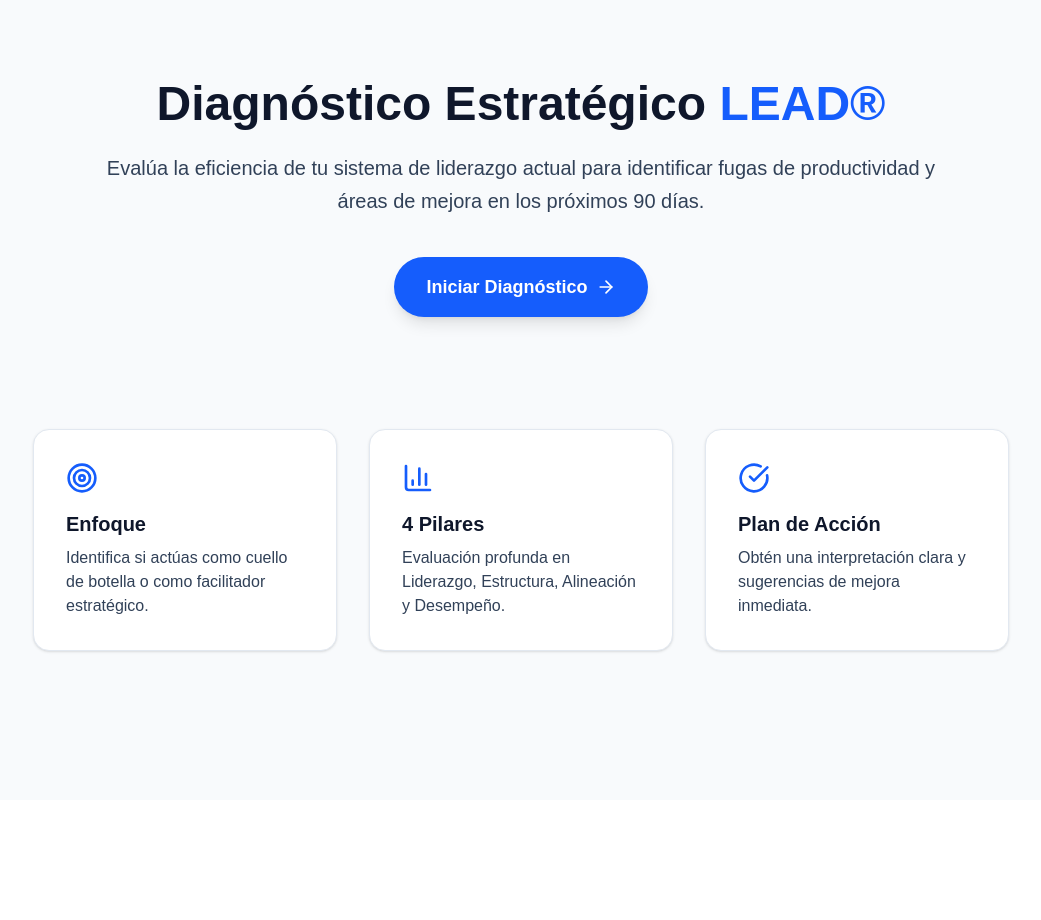
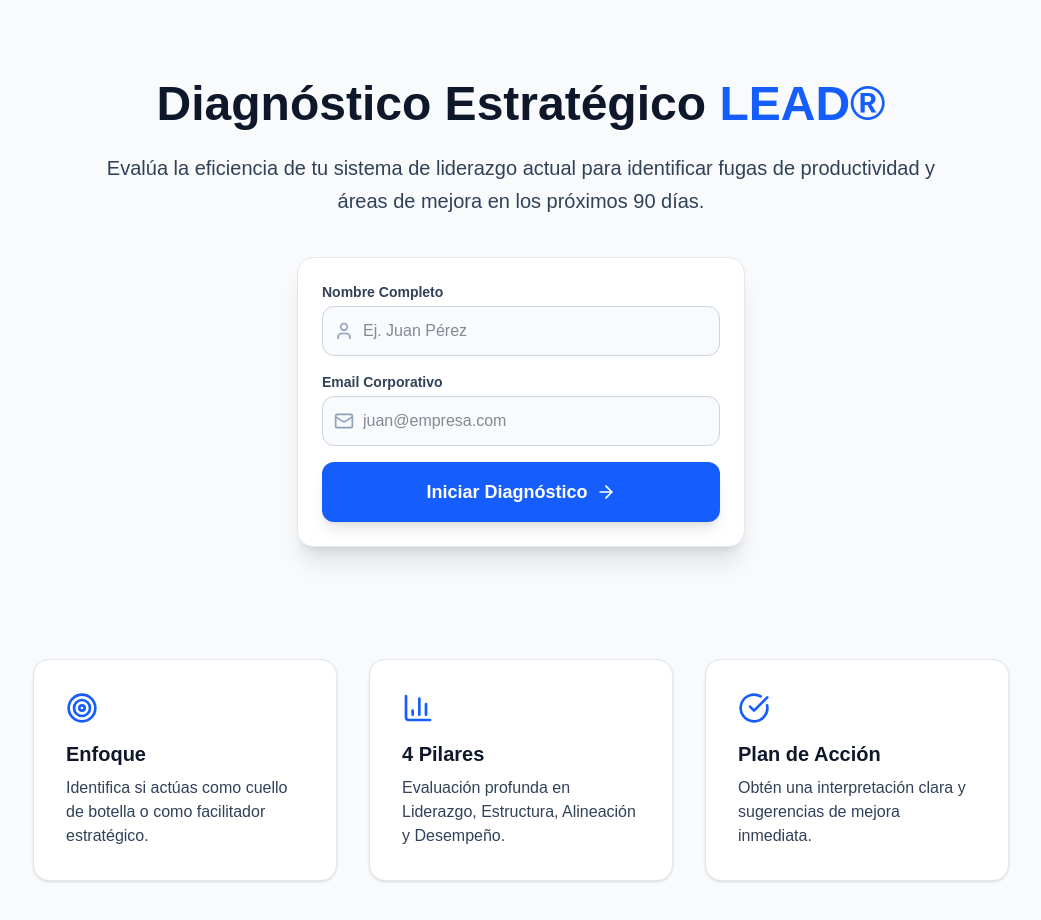
Before and after one commit to rsebastiantrinidad-prog/metodoLEAD, a Next.js app: page / in a window 1280 px wide. Shown: the top 920 px of the page, without its empty margins (119-1160 px from the left). Before the commit the page ends 800 px from the top, so only its background shows below. Built offline with nearby package versions, Linux system fonts and the light colour scheme.

Commit message:
feat: full lead logic and complete supabase data persistence

```diff
--- a/app/diagnostico/page.tsx
+++ b/app/diagnostico/page.tsx
@@ -5,11 +5,14 @@ import { leadQuestions, CategoryId } from '@/lib/questions';
 import { Radar, RadarChart, PolarGrid, PolarAngleAxis, ResponsiveContainer, PolarRadiusAxis } from 'recharts';
 import { ChevronRight, ChevronLeft, Send, CheckCircle2 } from 'lucide-react';
 import { getInterpretation } from '@/lib/interpretations';
+import { supabase } from '@/lib/supabase';
 
 export default function DiagnosticoPage() {
   const [step, setStep] = useState(0); // 0 a 31 (las 32 preguntas)
   const [respuestas, setRespuestas] = useState<Record<string, number>>({});
   const [finalizado, setFinalizado] = useState(false);
+
+  const [isSaving, setIsSaving] = useState(false);
 
   // Identificar en qué bloque estamos (L, E, A o D)
   const currentBlockIdx = Math.floor(step / 8);
@@ -17,20 +20,59 @@ export default function DiagnosticoPage() {
   const currentBlock = leadQuestions[currentBlockIdx];
   const currentQuestion = currentBlock.preguntas[currentQuestionIdx];
 
-  const handleAnswer = (valor: number) => {
-    setRespuestas({ ...respuestas, [`${currentBlock.id}-${currentQuestionIdx}`]: valor });
+  const handleAnswer = async (valor: number) => {
+    const nuevasRespuestas = { ...respuestas, [`${currentBlock.id}-${currentQuestionIdx}`]: valor };
+    setRespuestas(nuevasRespuestas);
+
     if (step < 31) {
       setStep(step + 1);
     } else {
+      setIsSaving(true);
+      await guardarResultados(nuevasRespuestas);
       setFinalizado(true);
+      setIsSaving(false);
     }
   };
 
   // Cálculo de promedios para el gráfico
-  const calcularPromedio = (id: CategoryId) => {
-    const keys = Object.keys(respuestas).filter(k => k.startsWith(id));
-    const suma = keys.reduce((acc, k) => acc + respuestas[k], 0);
-    return suma / 8;
+  const calcularPromedio = (id: CategoryId, currentRespuestas = respuestas) => {
+    const keys = Object.keys(currentRespuestas).filter(k => k.startsWith(id));
+    if (keys.length === 0) return 0;
+    const suma = keys.reduce((acc, k) => acc + currentRespuestas[k], 0);
+    return suma / 8; // Divide explicitly by 8 according to LEAD questions mapping
+  };
+
+  const guardarResultados = async (todasLasRespuestas: Record<string, number>) => {
+    try {
+      const storedNombre = sessionStorage.getItem('lead_nombre') || 'Usuario Anónimo';
+      const storedEmail = sessionStorage.getItem('lead_email') || 'sin@email.com';
+
+      const payload = {
+        full_name: storedNombre,
+        email: storedEmail,
+        respuestas: todasLasRespuestas,
+        promedios: {
+          L: calcularPromedio('L', todasLasRespuestas),
+          E: calcularPromedio('E', todasLasRespuestas),
+          A: calcularPromedio('A', todasLasRespuestas),
+          D: calcularPromedio('D', todasLasRespuestas)
+        }
+      };
+
+      console.log("Intentando guardar este payload en Supabase:", payload);
+
+      const { data, error } = await supabase
+        .from('diagnosticos')
+        .insert([payload]);
+
+      if (error) {
+        console.error("Error al guardar en Supabase:", error);
+      } else {
+        console.log("Resultados guardados correctamente:", data);
+      }
+    } catch (err: any) {
+      console.error("Error excepcional al guardar:", err);
+    }
   };
 
   const dataGrafico = [
@@ -63,6 +105,30 @@ export default function DiagnosticoPage() {
           {dataGrafico.map((item) => {
             const id = item.subject.charAt(0);
             const interpretacion = getInterpretation(id, item.A);
+
+            let colorClasses = {
+              bg: 'bg-red-50 dark:bg-red-900/20',
+              border: 'border-red-100 dark:border-red-900/30',
+              title: 'text-red-700 dark:text-red-400',
+              text: 'text-red-600 dark:text-red-300'
+            };
+
+            if (item.A > 2.5 && item.A <= 3.9) {
+              colorClasses = {
+                bg: 'bg-orange-50 dark:bg-orange-900/20',
+                border: 'border-orange-100 dark:border-orange-900/30',
+                title: 'text-orange-700 dark:text-orange-400',
+                text: 'text-orange-600 dark:text-orange-300'
+              };
+            } else if (item.A > 3.9) {
+              colorClasses = {
+                bg: 'bg-emerald-50 dark:bg-emerald-900/20',
+                border: 'border-emerald-100 dark:border-emerald-900/30',
+                title: 'text-emerald-700 dark:text-emerald-400',
+                text: 'text-emerald-600 dark:text-emerald-300'
+              };
+            }
+
             return (
               <div key={item.subject} className="bg-white dark:bg-slate-800 p-6 rounded-xl border border-slate-200 dark:border-slate-700 shadow-sm hover:shadow-md transition-shadow">
                 <div className="flex justify-between items-center mb-3">
@@ -81,11 +147,11 @@ export default function DiagnosticoPage() {
                         {interpretacion.titleDesc}
                       </p>
                     </div>
-                    <div className="bg-red-50 dark:bg-red-900/20 p-4 rounded-xl border border-red-100 dark:border-red-900/30">
-                      <p className="text-sm font-bold text-red-700 dark:text-red-400 mb-2">
+                    <div className={`${colorClasses.bg} p-4 rounded-xl border ${colorClasses.border}`}>
+                      <p className={`text-sm font-bold ${colorClasses.title} mb-2`}>
                         Diagnóstico Preliminar: <span className="font-semibold">{interpretacion.diag}</span>
                       </p>
-                      <p className="text-sm text-red-600 dark:text-red-300 leading-relaxed font-medium">
+                      <p className={`text-sm ${colorClasses.text} leading-relaxed font-medium`}>
                         {interpretacion.diagDesc}
                       </p>
                     </div>
@@ -119,6 +185,12 @@ export default function DiagnosticoPage() {
         </h2>
       </div>
 
+      {isSaving ? (
+        <div className="flex flex-col items-center justify-center p-12 text-blue-600 dark:text-blue-400">
+          <div className="animate-spin rounded-full h-12 w-12 border-b-2 border-currentColor mb-4"></div>
+          <p className="font-bold text-lg animate-pulse">Guardando y calculando tu diagnóstico...</p>
+        </div>
+      ) : (
         <div className="grid gap-4 mt-6">
           {[1, 2, 3, 4, 5].map((valor, index) => (
             <button
@@ -135,10 +207,13 @@ export default function DiagnosticoPage() {
             </button>
           ))}
         </div>
+      )}
 
+      {!isSaving && (
         <div className="mt-10 text-slate-500 dark:text-slate-400 font-medium text-center bg-slate-100 dark:bg-slate-800 py-3 rounded-full mx-auto max-w-xs">
           Pregunta <span className="text-slate-900 dark:text-white font-bold">{step + 1}</span> de 32
         </div>
+      )}
     </main>
   );
 }
--- a/app/page.tsx
+++ b/app/page.tsx
@@ -1,7 +1,25 @@
-import Link from 'next/link';
-import { ArrowRight, CheckCircle, Target, BarChart3 } from 'lucide-react';
+"use client";
+
+import { useState } from 'react';
+import { useRouter } from 'next/navigation';
+import { ArrowRight, CheckCircle, Target, BarChart3, Mail, User } from 'lucide-react';
 
 export default function Home() {
+  const router = useRouter();
+  const [nombre, setNombre] = useState('');
+  const [email, setEmail] = useState('');
+  const [isSubmitting, setIsSubmitting] = useState(false);
+
+  const handleSubmit = (e: React.FormEvent) => {
+    e.preventDefault();
+    if (nombre.trim() && email.trim()) {
+      setIsSubmitting(true);
+      // Guardar en sessionStorage para recuperarlo luego al finalizar el test
+      sessionStorage.setItem('lead_nombre', nombre);
+      sessionStorage.setItem('lead_email', email);
+      router.push('/diagnostico');
+    }
+  };
   return (
     <main className="min-h-screen bg-slate-50 dark:bg-slate-950 transition-colors">
       {/* Hero Section */}
@@ -14,13 +32,48 @@ export default function Home() {
           fugas de productividad y áreas de mejora en los próximos 90 días.
         </p>
 
-        <Link
-          href="/diagnostico"
-          className="inline-flex items-center gap-2 bg-blue-600 hover:bg-blue-700 text-white px-8 py-4 rounded-full text-lg font-semibold transition-all shadow-lg hover:shadow-blue-200"
-        >
-          Iniciar Diagnóstico
-          <ArrowRight size={20} />
-        </Link>
+        <form onSubmit={handleSubmit} className="max-w-md mx-auto bg-white dark:bg-slate-900 p-6 rounded-2xl shadow-xl border border-slate-200 dark:border-slate-800 space-y-4">
+          <div className="text-left">
+            <label className="block text-sm font-bold text-slate-700 dark:text-slate-300 mb-1">Nombre Completo</label>
+            <div className="relative">
+              <div className="absolute inset-y-0 left-0 pl-3 flex items-center pointer-events-none">
+                <User className="h-5 w-5 text-slate-400" />
+              </div>
+              <input
+                type="text"
+                required
+                value={nombre}
+                onChange={(e) => setNombre(e.target.value)}
+                className="w-full pl-10 pr-3 py-3 border border-slate-300 dark:border-slate-700 rounded-xl focus:ring-2 focus:ring-blue-600 focus:border-blue-600 bg-slate-50 dark:bg-slate-800 text-slate-900 dark:text-white"
+                placeholder="Ej. Juan Pérez"
+              />
+            </div>
+          </div>
+          <div className="text-left">
+            <label className="block text-sm font-bold text-slate-700 dark:text-slate-300 mb-1">Email Corporativo</label>
+            <div className="relative">
+              <div className="absolute inset-y-0 left-0 pl-3 flex items-center pointer-events-none">
+                <Mail className="h-5 w-5 text-slate-400" />
+              </div>
+              <input
+                type="email"
+                required
+                value={email}
+                onChange={(e) => setEmail(e.target.value)}
+                className="w-full pl-10 pr-3 py-3 border border-slate-300 dark:border-slate-700 rounded-xl focus:ring-2 focus:ring-blue-600 focus:border-blue-600 bg-slate-50 dark:bg-slate-800 text-slate-900 dark:text-white"
+                placeholder="juan@empresa.com"
+              />
+            </div>
+          </div>
+          <button
+            type="submit"
+            disabled={isSubmitting}
+            className="w-full flex items-center justify-center gap-2 bg-blue-600 hover:bg-blue-700 disabled:bg-blue-400 text-white px-8 py-4 rounded-xl text-lg font-bold transition-all shadow-lg hover:shadow-blue-200 dark:hover:shadow-blue-900/50 mt-4"
+          >
+            {isSubmitting ? 'Iniciando...' : 'Iniciar Diagnóstico'}
+            <ArrowRight size={20} />
+          </button>
+        </form>
       </section>
 
       {/* Objetivos del Test */}
--- a/lib/supabase.ts
+++ b/lib/supabase.ts
@@ -1,8 +1,12 @@
 import { createClient } from '@supabase/supabase-js';
 
 // Estas líneas leen las llaves que acabas de poner en el .env.local
-const supabaseUrl = process.env.NEXT_PUBLIC_SUPABASE_URL!;
-const supabaseAnonKey = process.env.NEXT_PUBLIC_SUPABASE_ANON_KEY!;
+const supabaseUrl = process.env.NEXT_PUBLIC_SUPABASE_URL || '';
+const supabaseAnonKey = process.env.NEXT_PUBLIC_SUPABASE_ANON_KEY || '';
 
-// Aquí creamos la conexión oficial
-export const supabase = createClient(supabaseUrl, supabaseAnonKey);
+if (!supabaseUrl || !supabaseAnonKey) {
+    console.warn("FALTAN CLAVES DE SUPABASE: Por favor configura NEXT_PUBLIC_SUPABASE_URL y NEXT_PUBLIC_SUPABASE_ANON_KEY en tu archivo .env.local");
+}
+
+// Aquí creamos la conexión oficial (Si falla por falta de llaves, Next.js no explotará en la primera vista)
+export const supabase = createClient(supabaseUrl || "https://dummyproject.supabase.co", supabaseAnonKey || "dummykey");
```
Also changed, not shown: lib/interpretations.ts (line endings or trailing spaces), lib/questions.ts (line endings or trailing spaces). Lines whose indentation alone changed are shown as unchanged.
